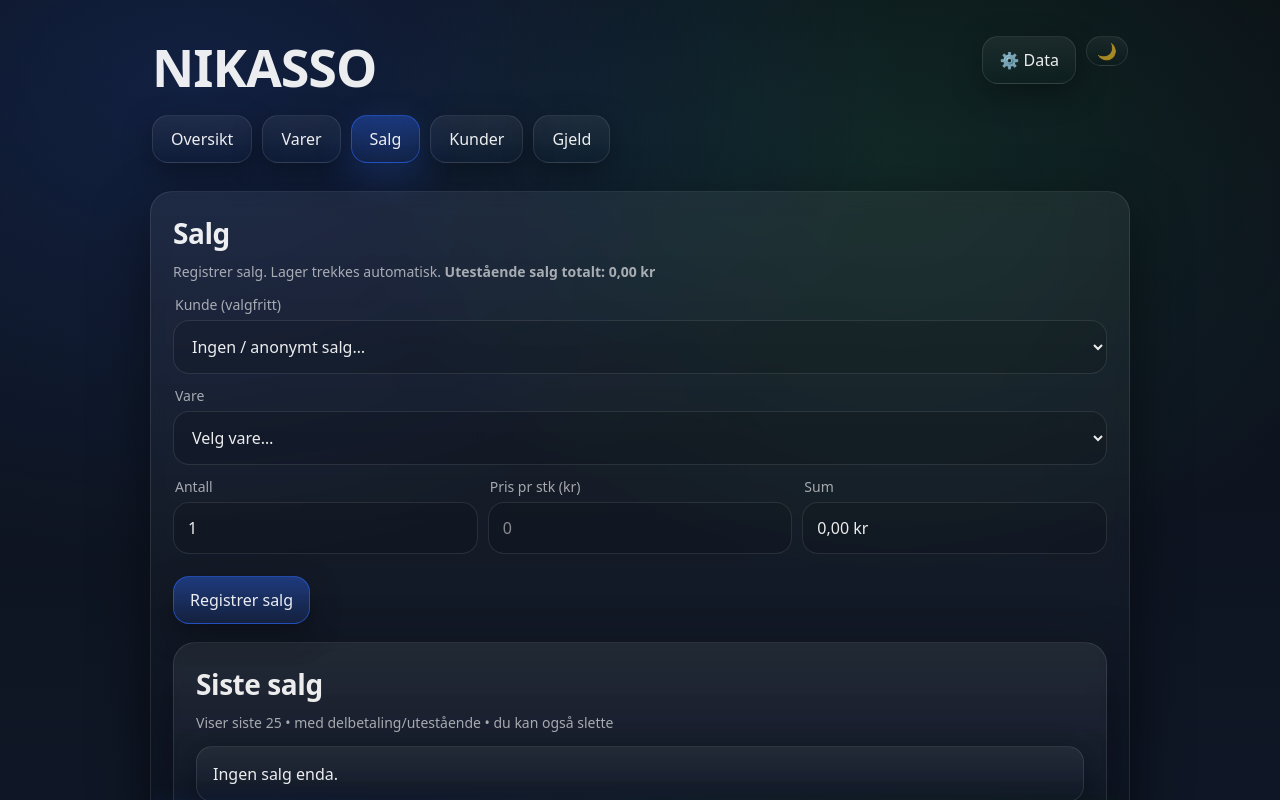
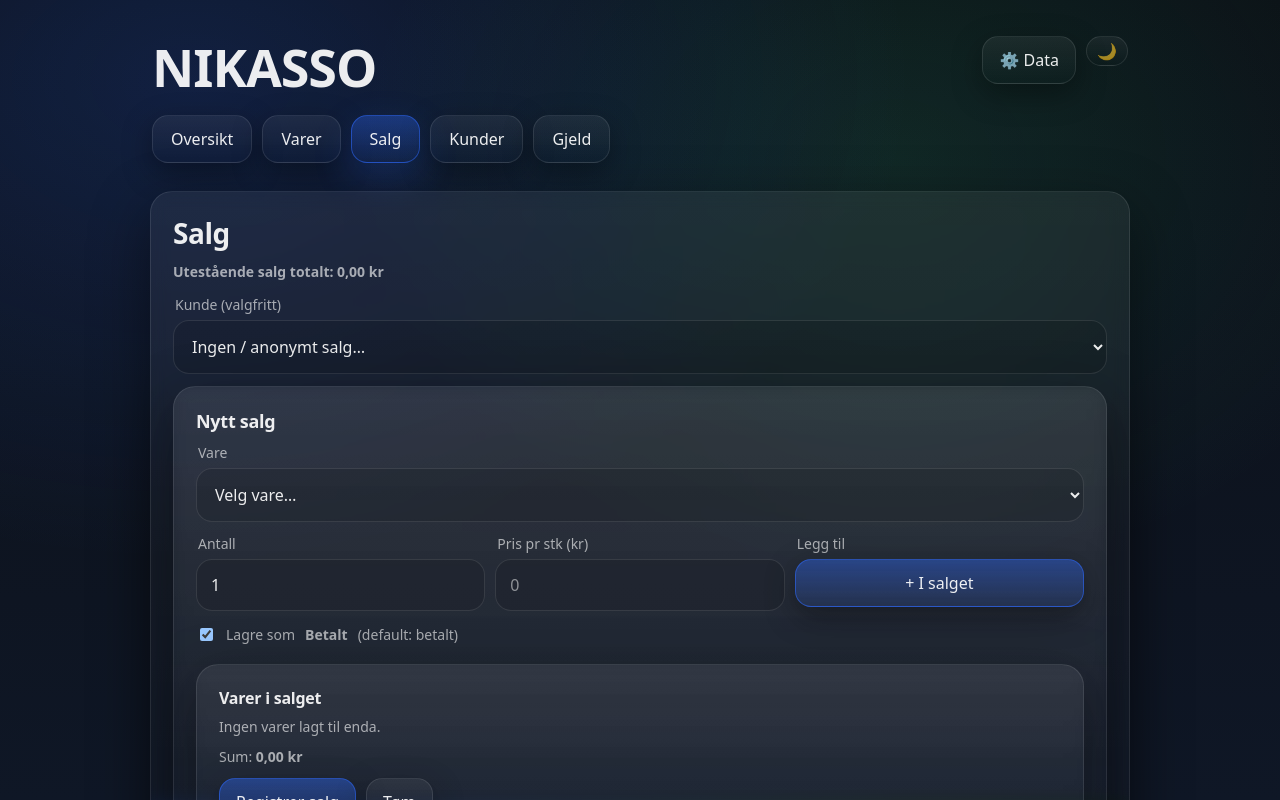
Before and after one commit to nikolaihoffmann-svg/Nikasso-, a React (Vite) app: page / in a window 1280 px wide. Both pictures are taken after a click on the button "Salg". Shown: the top 800 px of the page. Built offline with nearby package versions, Linux system fonts and the light colour scheme.

Commit message:
Update Salg.tsx

```diff
--- a/src/pages/Salg.tsx
+++ b/src/pages/Salg.tsx
@@ -16,6 +16,7 @@ import {
   useSales,
   Vare,
   Sale,
+  SaleLine,
 } from "../app/storage";
 
 function toNum(v: string) {
@@ -46,15 +47,12 @@ function ChoiceModal(props: {
   children: React.ReactNode;
   onClose: () => void;
 
-  // Primary = "Slett + legg tilbake"
   primaryText: string;
   onPrimary: () => void;
 
-  // Secondary = "Slett (ikke tilbake)"
   secondaryText: string;
   onSecondary: () => void;
 
-  // Cancel
   cancelText: string;
   onCancel: () => void;
 }) {
@@ -77,12 +75,10 @@ function ChoiceModal(props: {
               {props.cancelText}
             </button>
 
-            {/* 🔴 "Ikke tilbake" = farligere = rød */}
             <button className="btn btnDanger" type="button" onClick={props.onSecondary}>
               {props.secondaryText}
             </button>
 
-            {/* ✅ "Tilbake på lager" = normal/primary */}
             <button className="btn btnPrimary" type="button" onClick={props.onPrimary}>
               {props.primaryText}
             </button>
@@ -93,31 +89,46 @@ function ChoiceModal(props: {
   );
 }
 
+type CartLine = {
+  itemId: string;
+  qty: string;
+  unitPrice: string;
+};
+
 export function Salg() {
   const { items } = useItems();
   const { customers } = useCustomers();
-  const { sales, removeSale } = useSales();
+  const { sales, addPayment, setPaid, removeSale } = useSales();
 
+  const [customerId, setCustomerId] = useState<string>("");
+
+  // ✅ Handlekurv
   const [itemId, setItemId] = useState<string>("");
   const [qty, setQty] = useState<string>("1");
-  const [customerId, setCustomerId] = useState<string>("");
   const [unitPrice, setUnitPrice] = useState<string>("");
+
+  const [cart, setCart] = useState<CartLine[]>([]);
+  const [paidAtSave, setPaidAtSave] = useState(true);
 
   const [lowPopup, setLowPopup] = useState<{ item: Vare; newStock: number } | null>(null);
 
   // betaling modal
   const [paySale, setPaySale] = useState<Sale | null>(null);
   const [payAmount, setPayAmount] = useState("0");
-  const [payDate, setPayDate] = useState<string>(new Date().toISOString().slice(0, 10)); // yyyy-mm-dd
+  const [payDate, setPayDate] = useState<string>(new Date().toISOString().slice(0, 10));
   const [payNote, setPayNote] = useState("");
 
-  // slett modal med 2 valg
+  // slett modal
   const [delSale, setDelSale] = useState<Sale | null>(null);
+
+  // søk/vis flere
+  const [q, setQ] = useState("");
+  const [limit, setLimit] = useState(25);
 
   const selectedItem = useMemo(() => items.find((i) => i.id === itemId) ?? null, [items, itemId]);
   const selectedCustomer = useMemo(() => customers.find((c) => c.id === customerId) ?? null, [customers, customerId]);
 
-  // forhåndsvalg kunde fra Kunder-siden
+  // forhåndsvalg kunde
   useEffect(() => {
     const draft = getSaleDraftCustomer();
     if (draft) {
@@ -126,55 +137,99 @@ export function Salg() {
     }
   }, []);
 
-  // autopopulate pris ved valg av vare (kun hvis feltet er tomt)
+  // autopopulate pris
   useEffect(() => {
     if (!selectedItem) return;
     if (unitPrice.trim() === "") setUnitPrice(String(selectedItem.price ?? 0));
     // eslint-disable-next-line react-hooks/exhaustive-deps
   }, [selectedItem]);
 
-  const total = useMemo(() => {
-    const q = Math.trunc(toNum(qty));
-    const p = toNum(unitPrice || (selectedItem?.price ? String(selectedItem.price) : "0"));
-    return round2(q * p);
-  }, [qty, unitPrice, selectedItem]);
+  const cartPreview = useMemo(() => {
+    const lines = cart.map((c) => {
+      const it = items.find((x) => x.id === c.itemId);
+      const name = it?.name ?? "Ukjent";
+      const q = Math.trunc(toNum(c.qty));
+      const p = toNum(c.unitPrice);
+      const total = round2(q * p);
+      return { ...c, name, q, p, total };
+    });
+    const sum = round2(lines.reduce((a, l) => a + l.total, 0));
+    return { lines, sum };
+  }, [cart, items]);
 
   const outstandingTotal = useMemo(() => {
     return round2(sales.reduce((a, s) => a + Math.max(0, saleRemaining(s)), 0));
   }, [sales]);
 
-  function doSale() {
+  function addToCart() {
     if (!selectedItem) return alert("Velg en vare først.");
-
     const q = Math.trunc(toNum(qty));
     if (q <= 0) return alert("Antall må være minst 1.");
-
     const p = toNum(unitPrice || String(selectedItem.price ?? 0));
 
+    setCart((prev) => [{ itemId: selectedItem.id, qty: String(q), unitPrice: String(round2(p)) }, ...prev]);
+
+    // reset
+    setItemId("");
+    setQty("1");
+    setUnitPrice("");
+  }
+
+  function removeCartLine(idx: number) {
+    setCart((prev) => prev.filter((_, i) => i !== idx));
+  }
+
+  function doSale() {
+    if (cart.length === 0) return alert("Legg til minst én vare i salget.");
+
+    // trekk lager
     const itemsNow = getItems();
-    const idx = itemsNow.findIndex((x) => x.id === selectedItem.id);
-    if (idx < 0) return alert("Fant ikke varen i lageret.");
+    const byId = new Map(itemsNow.map((it) => [it.id, it] as const));
 
-    const newStock = (itemsNow[idx].stock ?? 0) - q;
-    itemsNow[idx] = { ...itemsNow[idx], stock: newStock, updatedAt: new Date().toISOString() };
-    setItems(itemsNow);
+    // bygg linjer
+    const lines: Omit<SaleLine, "id" | "lineTotal">[] = cart.map((c) => {
+      const it = byId.get(c.itemId);
+      const name = it?.name ?? "Ukjent";
+      const q = Math.trunc(toNum(c.qty));
+      const p = round2(toNum(c.unitPrice || "0"));
+      return {
+        itemId: c.itemId,
+        itemName: name,
+        qty: q,
+        unitPrice: p,
+        unitCostAtSale: it ? Number(it.cost ?? 0) : undefined,
+      };
+    });
+
+    // lagerjustering
+    for (const l of lines) {
+      const it = byId.get(l.itemId);
+      if (!it) continue;
+      const newStock = (it.stock ?? 0) - (l.qty ?? 0);
+      it.stock = newStock;
+      it.updatedAt = new Date().toISOString();
+
+      const min = it.minStock ?? 0;
+      if (min > 0 && newStock <= min) setLowPopup({ item: it, newStock });
+    }
+
+    setItems(Array.from(byId.values()));
 
     addSale({
-      itemId: selectedItem.id,
-      itemName: selectedItem.name,
-      qty: q,
-      unitPrice: round2(p),
+      itemId: lines[0]?.itemId ?? "",
+      itemName: lines.length > 1 ? `Flere varer (${lines.length})` : (lines[0]?.itemName ?? "Salg"),
+      qty: lines.reduce((a, l) => a + (l.qty ?? 0), 0),
+      unitPrice: lines.length === 1 ? lines[0].unitPrice : 0,
       customerId: selectedCustomer?.id,
       customerName: selectedCustomer?.name,
+      paid: paidAtSave, // ✅ default true
       payments: [],
+      lines,
     });
 
-    const min = itemsNow[idx].minStock ?? 0;
-    if (min > 0 && newStock <= min) setLowPopup({ item: itemsNow[idx], newStock });
-
-    setQty("1");
-    setUnitPrice("");
-    setItemId("");
+    // reset
+    setCart([]);
+    setPaidAtSave(true);
   }
 
   function openPayment(s: Sale) {
@@ -188,9 +243,10 @@ export function Salg() {
     if (!paySale) return;
     const a = toNum(payAmount);
     if (a <= 0) return alert("Innbetaling må være over 0.");
+    const iso = payDate ? new Date(`${payDate}T12:00:00`).toISOString() : undefined;
 
-    const iso = payDate ? new Date(`${payDate}T12:00:00`).toISOString() : undefined;
-    addSalePayment(paySale.id, a, payNote.trim() || undefined, iso);
+    // via useSales
+    addPayment(paySale.id, a, payNote.trim() || undefined, iso);
     setPaySale(null);
   }
 
@@ -204,13 +260,31 @@ export function Salg() {
     setDelSale(null);
   }
 
+  const filteredSales = useMemo(() => {
+    const qq = q.trim().toLowerCase();
+    const base = sales;
+
+    if (!qq) return base.slice(0, limit);
+
+    const matches = base.filter((s) => {
+      const lineText = (Array.isArray(s.lines) ? s.lines : [])
+        .map((l) => `${l.itemName} ${l.qty} ${l.unitPrice}`)
+        .join(" ");
+      const hay = `${s.itemName} ${s.customerName ?? ""} ${lineText}`.toLowerCase();
+      return hay.includes(qq);
+    });
+
+    return matches.slice(0, limit);
+  }, [sales, q, limit]);
+
   return (
     <div className="card">
       <div className="cardTitle">Salg</div>
       <div className="cardSub">
-        Registrer salg. Lager trekkes automatisk. <b>Utestående salg totalt:</b> <b>{fmtKr(outstandingTotal)}</b>
+        <b>Utestående salg totalt:</b> <b>{fmtKr(outstandingTotal)}</b>
       </div>
 
+      {/* Kunde */}
       <div className="fieldGrid">
         <div>
           <label className="label">Kunde (valgfritt)</label>
@@ -226,7 +300,15 @@ export function Salg() {
               ))}
           </select>
         </div>
+      </div>
 
+      {/* Legg i handlekurv */}
+      <div className="card" style={{ marginTop: 12 }}>
+        <div className="cardTitle" style={{ fontSize: 18, marginBottom: 10 }}>
+          Nytt salg
+        </div>
+
+        <div className="fieldGrid" style={{ marginTop: 0 }}>
           <div>
             <label className="label">Vare</label>
             <select className="input" value={itemId} onChange={(e) => setItemId(e.target.value)}>
@@ -255,48 +337,115 @@ export function Salg() {
               />
             </div>
             <div>
-            <label className="label">Sum</label>
-            <input className="input" value={fmtKr(total)} readOnly />
+              <label className="label">Legg til</label>
+              <button className="btn btnPrimary" type="button" onClick={addToCart} style={{ width: "100%" }}>
+                + I salget
+              </button>
             </div>
           </div>
 
-        <div className="btnRow">
-          <button className="btn btnPrimary" type="button" onClick={doSale}>
+          {/* Betalt toggle før lagring */}
+          <div className="itemMeta" style={{ marginTop: 2 }}>
+            <label style={{ display: "flex", alignItems: "center", gap: 10 }}>
+              <input type="checkbox" checked={paidAtSave} onChange={(e) => setPaidAtSave(e.target.checked)} />
+              Lagre som <b>{paidAtSave ? "Betalt" : "Ubetalt"}</b> (default: betalt)
+            </label>
+          </div>
+
+          {/* Kurv */}
+          <div className="card" style={{ marginTop: 8 }}>
+            <div className="cardTitle" style={{ fontSize: 16, marginBottom: 8 }}>
+              Varer i salget
+            </div>
+
+            {cartPreview.lines.length === 0 ? (
+              <div className="itemMeta">Ingen varer lagt til enda.</div>
+            ) : (
+              <div className="list" style={{ marginTop: 0 }}>
+                {cartPreview.lines.map((l, idx) => (
+                  <div key={idx} className="item">
+                    <div className="itemTop">
+                      <div>
+                        <p className="itemTitle">{l.name}</p>
+                        <div className="itemMeta">
+                          Antall: <b>{l.q}</b> • Pris: <b>{fmtKr(l.p)}</b> • Linjesum: <b>{fmtKr(l.total)}</b>
+                        </div>
+                      </div>
+                      <button className="btn btnDanger" type="button" onClick={() => removeCartLine(idx)}>
+                        Fjern
+                      </button>
+                    </div>
+                  </div>
+                ))}
+              </div>
+            )}
+
+            <div className="itemMeta" style={{ marginTop: 10 }}>
+              Sum: <b>{fmtKr(cartPreview.sum)}</b>
+              {selectedCustomer?.name ? (
+                <>
+                  {" "}
+                  • Kunde: <b>{selectedCustomer.name}</b>
+                </>
+              ) : null}
+            </div>
+
+            <div className="btnRow" style={{ marginTop: 12 }}>
+              <button className="btn btnPrimary" type="button" onClick={doSale} disabled={cartPreview.lines.length === 0}>
                 Registrer salg
               </button>
+              <button className="btn" type="button" onClick={() => setCart([])} disabled={cartPreview.lines.length === 0}>
+                Tøm
+              </button>
+            </div>
+          </div>
         </div>
       </div>
 
       <div style={{ height: 18 }} />
 
+      {/* Salgs-lista */}
       <div className="card" style={{ marginTop: 0 }}>
-        <div className="cardTitle">Siste salg</div>
-        <div className="cardSub">Viser siste 25 • med delbetaling/utestående • du kan også slette</div>
+        <div className="cardTitle">Salg</div>
+        <div className="cardSub">Søk, delbetaling, utestående, slett + marker betalt/ubetalt.</div>
+
+        <input className="input" value={q} onChange={(e) => setQ(e.target.value)} placeholder="Søk i salg (kunde, vare…)" />
 
         <div className="list">
-          {sales.slice(0, 25).map((s) => {
+          {filteredSales.map((s) => {
             const paid = salePaidSum(s);
             const rem = Math.max(0, saleRemaining(s));
+            const isUnpaid = rem > 0;
+
+            const lines = Array.isArray(s.lines) ? s.lines : [];
+            const customer = s.customerName ?? "Anonym";
 
             return (
-              <div key={s.id} className={rem > 0 ? "item low" : "item"}>
+              <div key={s.id} className={isUnpaid ? "item low" : "item"}>
                 <div className="itemTop">
                   <div>
-                    <p className="itemTitle">{s.itemName}</p>
+                    <p className="itemTitle">{customer}</p>
+
                     <div className="itemMeta">
-                      Antall: <b>{s.qty}</b> • Pris: <b>{fmtKr(s.unitPrice)}</b> • Sum: <b>{fmtKr(s.total)}</b>
-                      {s.customerName ? (
-                        <>
-                          {" "}
-                          • Kunde: <b>{s.customerName}</b>
-                        </>
-                      ) : null}
-                    </div>
-                    <div className="itemMeta" style={{ marginTop: 6 }}>
-                      Innbetalt: <b>{fmtKr(paid)}</b> • Utestående: <b>{fmtKr(rem)}</b> •{" "}
+                      Total: <b>{fmtKr(s.total)}</b> • Innbetalt: <b>{fmtKr(paid)}</b> • Utestående: <b>{fmtKr(rem)}</b>
+                      {" • "}
                       {new Date(s.createdAt).toLocaleString("nb-NO")}
                     </div>
 
+                    {/* Hva kunden kjøpte */}
+                    {lines.length > 0 ? (
+                      <div className="itemMeta" style={{ marginTop: 8 }}>
+                        <b>Kjøpt:</b>
+                        {lines.slice(0, 6).map((l) => (
+                          <div key={l.id} style={{ marginTop: 4 }}>
+                            • {l.itemName} — <b>{l.qty} stk</b> × <b>{fmtKr(l.unitPrice)}</b> = <b>{fmtKr(l.lineTotal)}</b>
+                          </div>
+                        ))}
+                        {lines.length > 6 ? <div style={{ marginTop: 4, opacity: 0.9 }}>… +{lines.length - 6} til</div> : null}
+                      </div>
+                    ) : null}
+
+                    {/* Innbetalinger */}
                     {Array.isArray(s.payments) && s.payments.length > 0 ? (
                       <div className="itemMeta" style={{ marginTop: 8 }}>
                         <b>Innbetalinger:</b>
@@ -315,13 +464,24 @@ export function Salg() {
                 </div>
 
                 <div className="itemActions">
-                  {rem > 0 ? (
+                  {isUnpaid ? (
                     <button className="btn btnPrimary" type="button" onClick={() => openPayment(s)}>
                       Registrer innbetaling
                     </button>
                   ) : (
-                    <button className="btn" type="button" disabled>
-                      Betalt
+                    <button className="btn" type="button" onClick={() => openPayment(s)}>
+                      Legg til innbetaling
+                    </button>
+                  )}
+
+                  {/* ✅ toggle betalt/ubetalt etter lagring */}
+                  {s.paid ? (
+                    <button className="btn" type="button" onClick={() => setPaid(s.id, false)}>
+                      Marker som ubetalt
+                    </button>
+                  ) : (
+                    <button className="btn btnPrimary" type="button" onClick={() => setPaid(s.id, true)}>
+                      Marker som betalt
                     </button>
                   )}
 
@@ -334,6 +494,19 @@ export function Salg() {
           })}
 
           {sales.length === 0 ? <div className="item">Ingen salg enda.</div> : null}
+        </div>
+
+        <div className="btnRow" style={{ marginTop: 12, justifyContent: "center" }}>
+          {limit < sales.length ? (
+            <button className="btn" type="button" onClick={() => setLimit((x) => x + 25)}>
+              Vis flere
+            </button>
+          ) : null}
+          {limit > 25 ? (
+            <button className="btn" type="button" onClick={() => setLimit(25)}>
+              Vis færre
+            </button>
+          ) : null}
         </div>
       </div>
 
@@ -362,14 +535,8 @@ export function Salg() {
         {paySale ? (
           <div className="fieldGrid" style={{ marginTop: 0 }}>
             <div className="itemMeta" style={{ marginTop: 0 }}>
-              <b>{paySale.itemName}</b>
-              {paySale.customerName ? (
-                <>
-                  {" "}
-                  • Kunde: <b>{paySale.customerName}</b>
-                </>
-              ) : null}{" "}
-              • Utestående: <b>{fmtKr(Math.max(0, saleRemaining(paySale)))}</b>
+              <b>{paySale.customerName ?? "Anonym"}</b> • Total: <b>{fmtKr(paySale.total)}</b> • Utestående:{" "}
+              <b>{fmtKr(Math.max(0, saleRemaining(paySale)))}</b>
             </div>
 
             <div className="row3">
@@ -412,11 +579,11 @@ export function Salg() {
       >
         {delSale ? (
           <div className="itemMeta" style={{ marginTop: 0 }}>
-            Vare: <b>{delSale.itemName}</b>
+            Kunde: <b>{delSale.customerName ?? "Anonym"}</b>
             <br />
-            Antall: <b>{delSale.qty}</b> • Sum: <b>{fmtKr(delSale.total)}</b>
+            Total: <b>{fmtKr(delSale.total)}</b>
             <br />
-            <span style={{ opacity: 0.9 }}>Velg om varen skal legges tilbake på lager eller ikke.</span>
+            <span style={{ opacity: 0.9 }}>Velg om varene skal legges tilbake på lager eller ikke.</span>
           </div>
         ) : null}
       </ChoiceModal>
```
Lines whose indentation alone changed are shown as unchanged.
